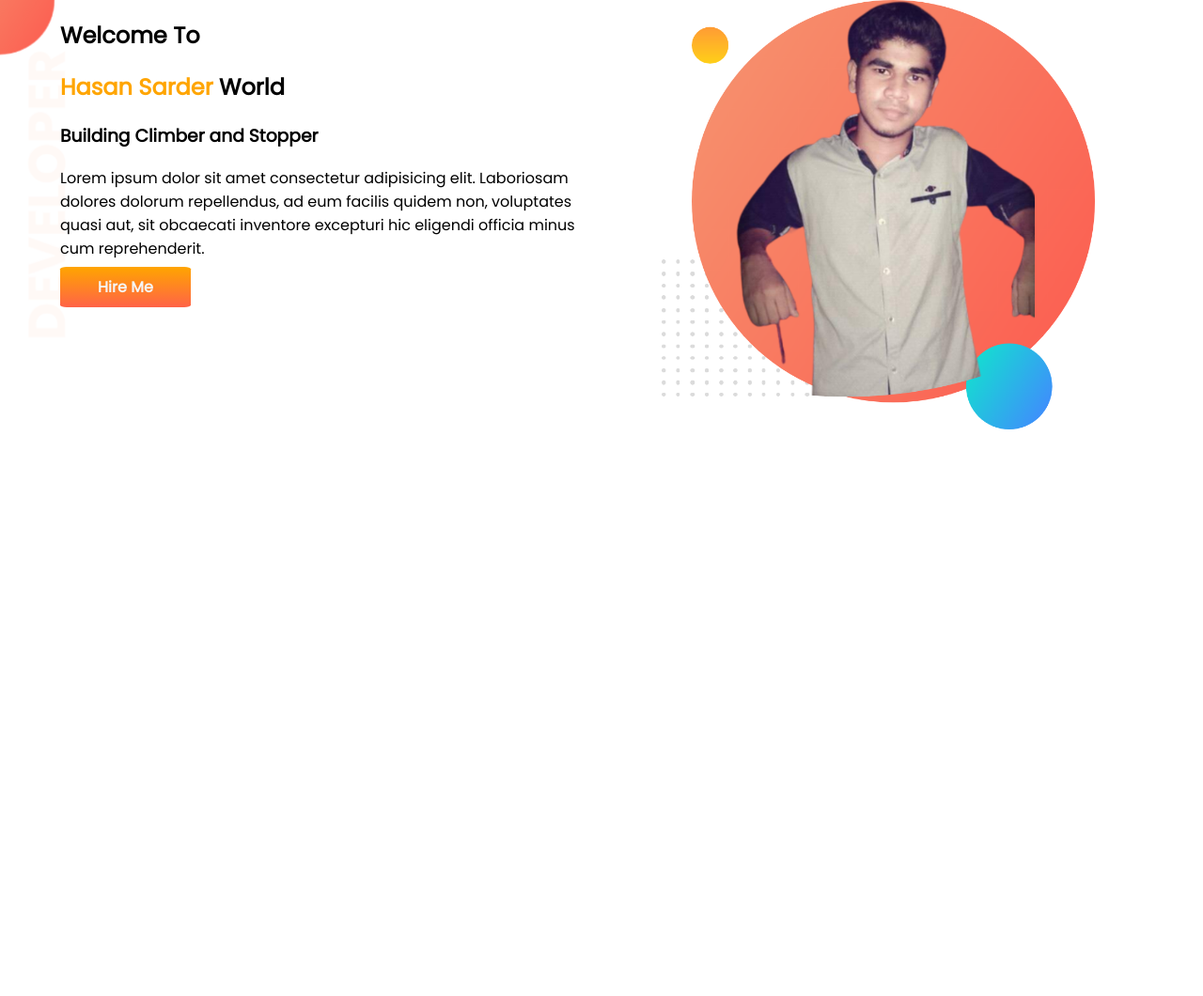
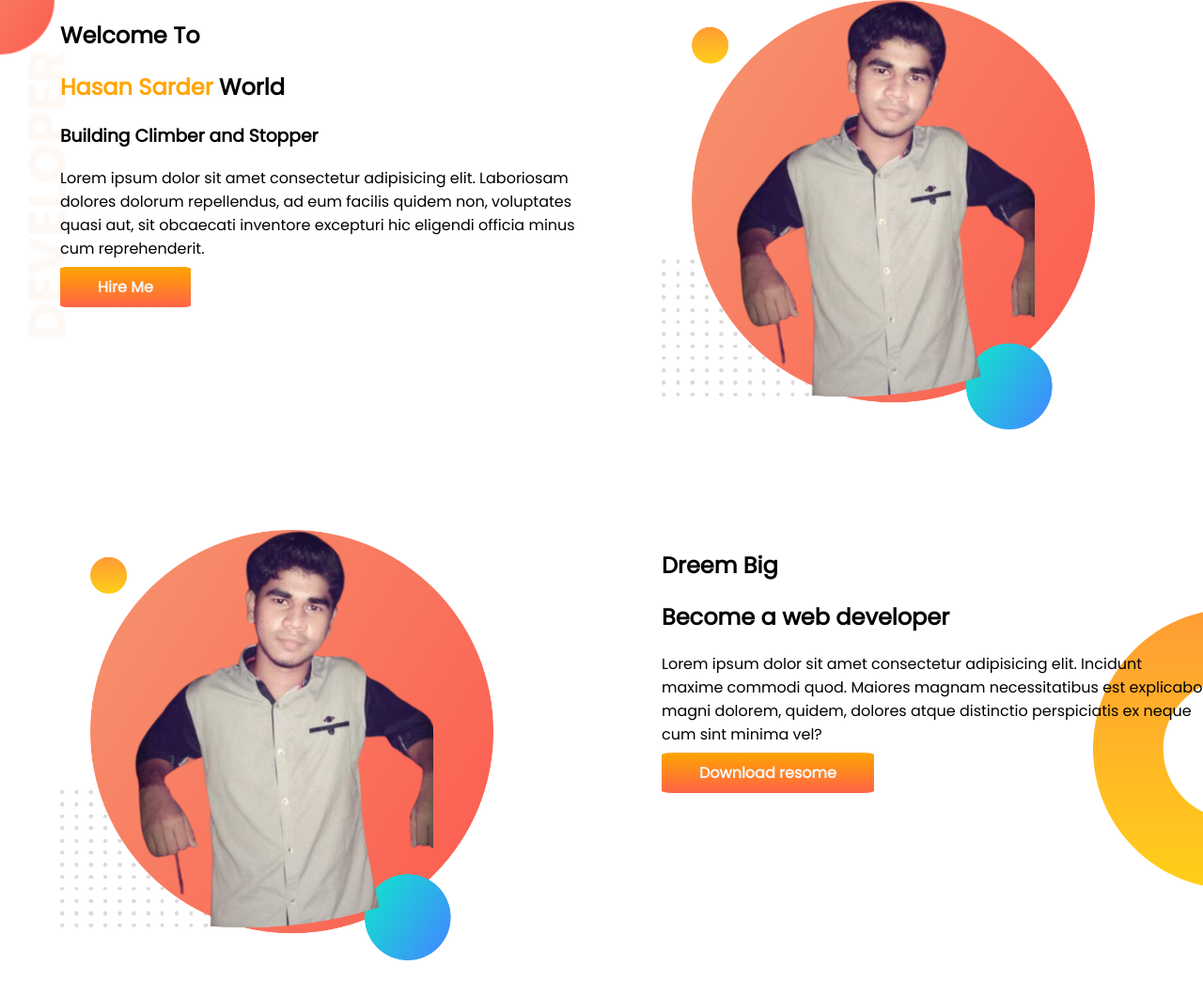
Before and after one commit to sufihasan/developer-portfolio, a plain HTML site: page index.html in a window 1280 px wide. Shown: the whole page at 94% size. Before the commit the page ends 800 px from the top, so only its background shows below. Drawn offline with Linux system fonts and the light colour scheme.

Commit message:
3rd commit dreem big

```diff
--- a/index.html
+++ b/index.html
@@ -32,6 +32,24 @@
 
         </div>
     </section>
+
+    <section class="dreem-big">
+        <div class="half-width">
+            <img src="images/hasan.png" alt="">
+        </div>
+        <div class="half-width">
+            <h1>Dreem Big</h1>
+            <h2>Become a web developer</h2>
+            <p>
+                Lorem ipsum dolor sit amet consectetur adipisicing elit. Incidunt maxime
+                commodi quod. Maiores magnam
+                necessitatibus est explicabo magni dolorem, quidem, dolores atque distinctio
+                perspiciatis ex neque cum
+                sint minima vel?
+            </p>
+            <a target="_blank" class="link-btn" href="">Download resome</a>
+        </div>
+    </section>
 </body>
 
 </html>
--- a/style.css
+++ b/style.css
@@ -9,6 +9,7 @@ body {
 
 section {
     display: flex;
+    margin-bottom: 100px;
 }
 
 .half-width {
@@ -33,3 +34,9 @@ section {
     background-image: url('images/top-banner.png');
     background-repeat: no-repeat;
 }
+
+.dreem-big {
+    background-image: url('images/dream-bg.png');
+    background-repeat: no-repeat;
+    background-position: right;
+}
```
